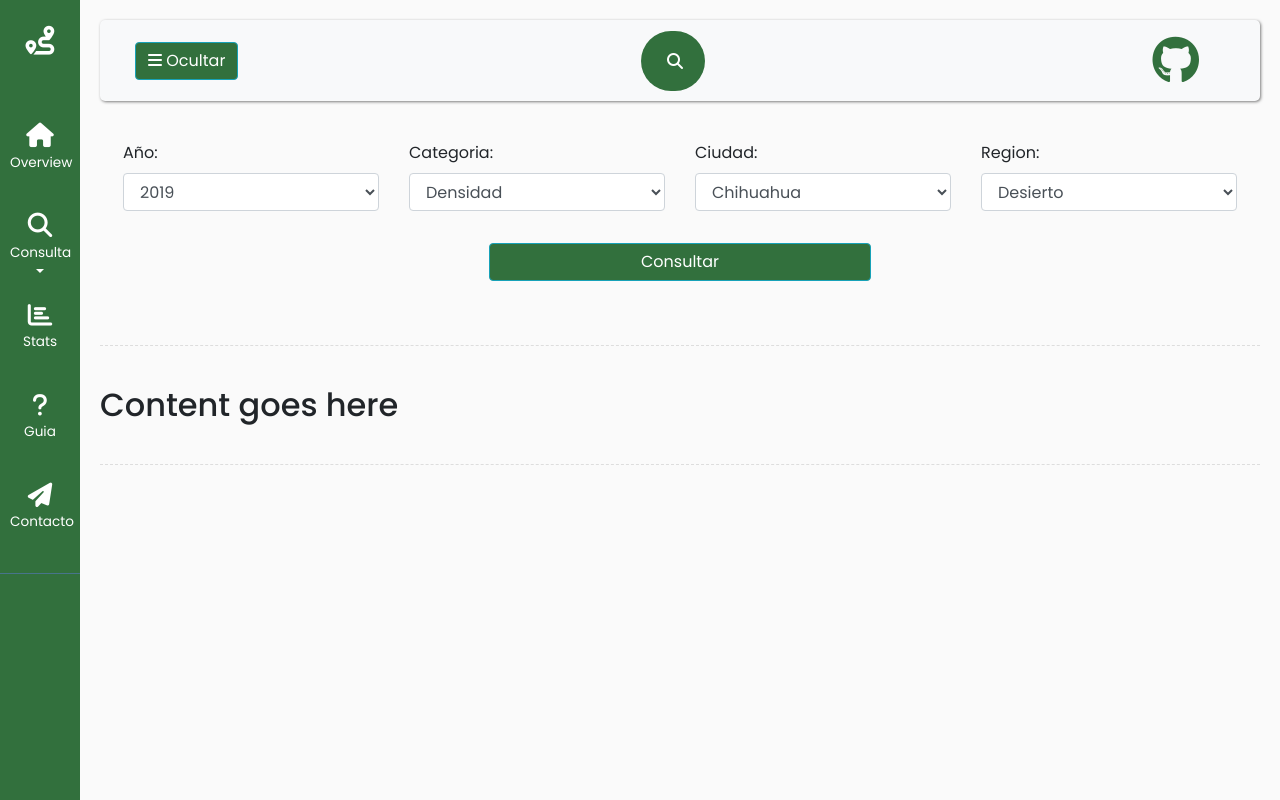
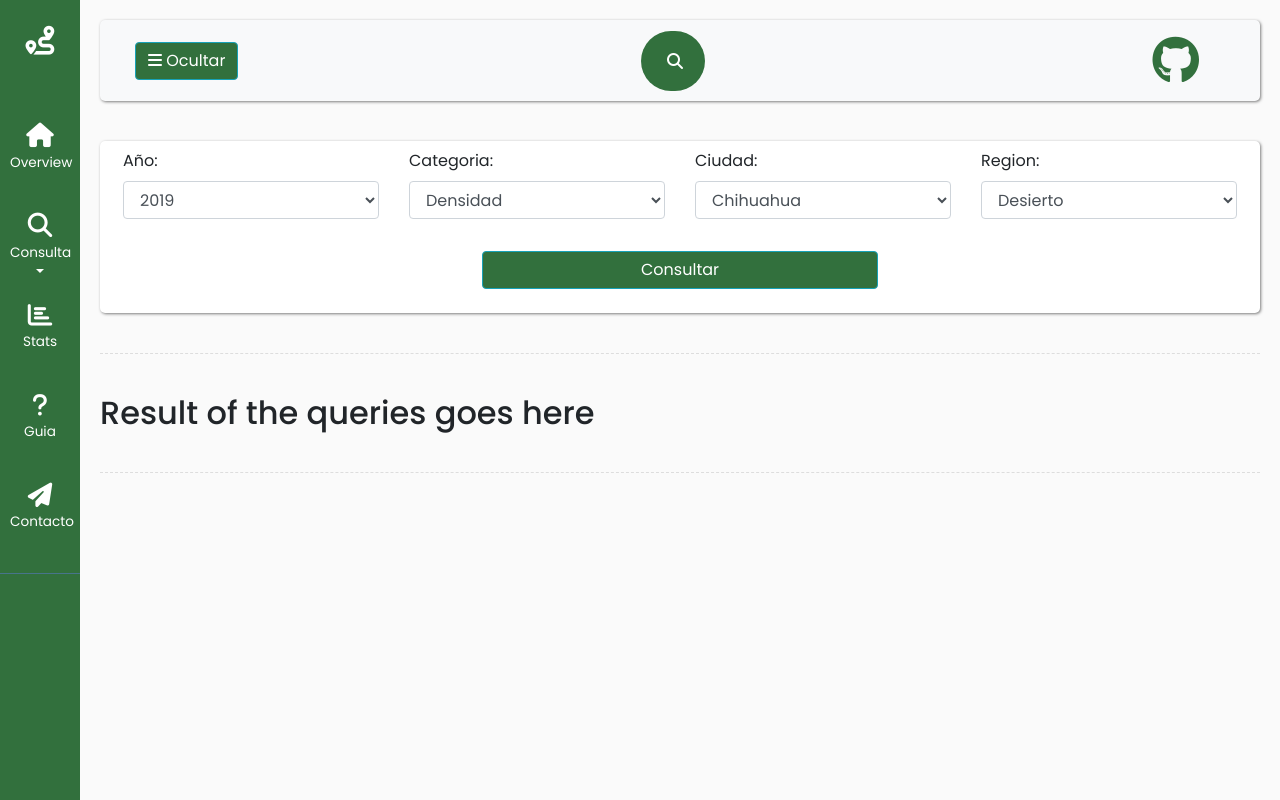
Before and after one commit to DanielLimasP/tourism-info-frontend, a Vue app: page / in a window 1280 px wide. Built offline with nearby package versions, Linux system fonts and the light colour scheme.

Commit message:
Redefined the view

```diff
--- a/public/assets/css/style.css
+++ b/public/assets/css/style.css
@@ -240,7 +240,7 @@ i.fa-github {
 
 .searchbar:hover > .search_input{
     padding: 0 10px;
-    width: 450px;
+    width: 300px;
     caret-color: #fff;
     transition: width 0.4s linear;
 }
@@ -267,6 +267,15 @@ i.fa-github {
     color:white;
     text-decoration:none;
 }
+
+.card {
+    background: #fff;
+    border: none;
+    border-radius: 5px;
+    margin-bottom: 40px;
+    box-shadow: 1px 1px 3px rgba(0, 0, 0, 0.5);
+}
+
 
 /* ---------------------------------------------------
     MEDIAQUERIES
--- a/src/App.vue
+++ b/src/App.vue
@@ -3,8 +3,6 @@
     <!-- Page Content  -->
     <Sidebar />
     <div id="content">
-        <Nav />
-        <QueryForm />
         <Content />
     </div>
 </div>
@@ -12,17 +10,13 @@
 
 <script>
 import Sidebar from './components/Sidebar'
-import Nav from './components/Nav'
 import Content from './components/Content'
-import QueryForm from './components/QueryForm'
 
 export default {
     name: "App",
     components: {
         Sidebar,
-        Nav,
-        Content,
-        QueryForm
+        Content
     }
 };
 </script>
--- a/src/components/Content.vue
+++ b/src/components/Content.vue
@@ -1,15 +1,118 @@
 <template>
-<div class="line"></div>
-<h2>Content goes here</h2>
-<div class="line"></div>
+<div>
+    <nav class="navbar navbar-expand-lg navbar-light bg-light">
+        <div class="row container-fluid">
+            <div class="col-md-2 ml-1 mr-1">
+                <button type="button" id="sidebarCollapse" class="btn btn-info">
+                    <i class="fas fa-bars"></i> Ocultar
+                </button>
+                <button class="btn btn-dark d-inline-block d-lg-none ml-auto" type="button" data-toggle="collapse" data-target="#navbarSupportedContent" aria-controls="navbarSupportedContent" aria-expanded="false" aria-label="Toggle navigation">
+                    <i class="fas fa-align-justify"></i>
+                </button>
+            </div>
+            <div class="container col-md-8">
+                <div class="d-flex justify-content-center">
+                    <div class="searchbar">
+                        <input v-model="query" @keyup="searchBarQuery" class="search_input" type="text" name="" placeholder="Busqueda por ciudad o region">
+                        <a href="#" class="search_icon"><i class="fas fa-search"></i></a>
+                    </div>
+                </div>
+            </div>
+            <div class="collapse navbar-collapse col-md-2" id="navbarSupportedContent">
+                <ul class="nav navbar-nav ml-auto">
+                    <li class="nav-item">
+                        <a class="nav-link" href="#"><i class="fa fa-github fa-3x"></i></a>
+                    </li>
+                </ul>
+            </div>
+        </div>
+    </nav>
+    <div class="card">
+        <form action="#">
+            <div class="row m-2">
+                <div class="col-md-3">
+                    <label for="sel1">Año:</label>
+                    <select class="form-control" id="sel1">
+                        <option>2019</option>
+                        <option>2020</option>
+                    </select>
+                </div>
+                <div class="col-md-3">
+                    <label for="sel2">Categoria:</label>
+                    <select class="form-control" id="sel2">
+                        <option>Densidad</option>
+                        <option>Derrama</option>
+                    </select>
+                </div>
+                <div class="col-md-3">
+                    <label for="sel3">Ciudad:</label>
+                    <select class="form-control" id="sel3">
+                        <option>Chihuahua</option>
+                        <option>Juarez</option>
+                    </select>
+                </div>
+                <div class="col-md-3">
+                    <label for="sel4">Region:</label>
+                    <select class="form-control" id="sel4">
+                        <option>Desierto</option>
+                        <option>Arqueologica</option>
+                    </select>
+                </div>
+            </div>
+            <div class="row mt-2">
+                <button type="submit" class="btn btn-info mt-4 mb-4 col-md-4 mx-auto">Consultar</button>
+            </div>
+        </form>
+    </div>
+    <!-- Here we render the result of the queries -->
+    <Result />
+</div>
 </template>
 
 <script>
+import Result from './Result'
+
 export default {
-    name: "Content"
+    // Content component contains both the nav and the query form
+    // in order to generate the website content (charts or tables)
+    // based on the results of the queries
+    name: "Content",
+    components: {
+        Result
+    },
+    data() {
+        return {
+            query: ''
+        }
+    },
+    methods: {
+        async searchBarQuery() {
+            console.log(this.query)
+            let query_string = this.query.toString()
+            // Query Params
+            // ?year=2020&city=Juarez
+            let fetch_url = "http://96480e0e23a2.ngrok.io/info/query/?year=2020&wildcard=" + query_string
+
+            let query_result = await fetch(fetch_url, {
+                method: 'GET'
+            }).then(rawResponse => {
+                return rawResponse.json();
+            }).then(jsonResponse => {
+                //console.log(jsonResponse);
+                return jsonResponse
+            });
+            console.log(query_result)
+        }
+    }
 };
 </script>
 
 <style>
+i.fa-github {
+    color: #32703d;
+}
 
+i.fa-github:hover {
+    animation: vertical 5s infinite;
+}
 </style>
--- a/src/components/Nav.vue
+++ /dev/null
@@ -1,67 +0,0 @@
-<template>
-<nav class="navbar navbar-expand-lg navbar-light bg-light">
-    <div class="row container-fluid">
-        <div class="col-md-2 ml-1 mr-1">
-            <button type="button" id="sidebarCollapse" class="btn btn-info">
-                <i class="fas fa-bars"></i> Ocultar
-            </button>
-            <button class="btn btn-dark d-inline-block d-lg-none ml-auto" type="button" data-toggle="collapse" data-target="#navbarSupportedContent" aria-controls="navbarSupportedContent" aria-expanded="false" aria-label="Toggle navigation">
-                <i class="fas fa-align-justify"></i>
-            </button>
-        </div>
-        <div class="container col-md-8">
-            <div class="d-flex justify-content-center">
-                <div class="searchbar">
-                    <input v-model="query" @keyup="searchBarQuery" class="search_input" type="text" name="" placeholder="Busqueda por ciudad o region">
-                    <a href="#" class="search_icon"><i class="fas fa-search"></i></a>
-                </div>
-            </div>
-        </div>
-        <div class="collapse navbar-collapse col-md-2" id="navbarSupportedContent">
-            <ul class="nav navbar-nav ml-auto">
-                <li class="nav-item">
-                    <a class="nav-link" href="#"><i class="fa fa-github fa-3x"></i></a>
-                </li>
-            </ul>
-        </div>
-    </div>
-</nav>
-</template>
-
-<script>
-export default {
-    name: "Nav",
-    data() {
-        return {
-            query: ''
-        }
-    },
-    methods: {
-        async searchBarQuery() {
-            console.log(this.query)
-            let query_string = this.query.toString()
-            // Query Params
-            // ?year=2020&city=Juarez
-            let fetch_url = "https://8e11265de0cf.ngrok.io/info/query/?year=2020&wildcard=" + query_string
-
-            await fetch(fetch_url, {
-                method: 'GET'
-            }).then(rawResponse => {
-                return rawResponse.json();
-            }).then(jsonResponse => {
-                console.log(jsonResponse);
-            });
-        }
-    }
-};
-</script>
-
-<style>
-i.fa-github {
-    color: #32703d;
-}
-
-i.fa-github:hover {
-    animation: vertical 5s infinite;
-}
-</style>
--- a/src/components/QueryForm.vue
+++ /dev/null
@@ -1,50 +0,0 @@
-<template>
-<form action="#">
-    <div class="row m-2">
-        <div class="col-md-3">
-            <label for="sel1">Año:</label>
-            <select class="form-control" id="sel1">
-                <option>2019</option>
-                <option>2020</option>
-            </select>
-        </div>
-        <div class="col-md-3">
-            <label for="sel1">Categoria:</label>
-            <select class="form-control" id="sel1">
-                <option>Densidad</option>
-                <option>Derrama</option>
-            </select>
-        </div>
-        <div class="col-md-3">
-            <label for="sel1">Ciudad:</label>
-            <select class="form-control" id="sel1">
-                <option>Chihuahua</option>
-                <option>Juarez</option>
-            </select>
-        </div>
-        <div class="col-md-3">
-            <label for="sel1">Region:</label>
-            <select class="form-control" id="sel1">
-                <option>Desierto</option>
-                <option>Arqueologica</option>
-            </select>
-        </div>
-    </div>
-    <div class="row m-2">
-        <button type="submit" class="btn btn-info mt-4 mb-4 col-md-4 mx-auto">Consultar</button>
-    </div>
-</form>
-</template>
-
-<script>
-export default {
-    name: "QueryForm",
-    components: {
-
-    }
-};
-</script>
-
-<style>
-
-</style>
--- /dev/null
+++ b/src/components/Result.vue
@@ -0,0 +1,15 @@
+<template>
+<div class="line"></div>
+<h2>Result of the queries goes here</h2>
+<div class="line"></div>
+</template>
+
+<script>
+export default {
+    name: "Result"
+};
+</script>
+
+<style>
+
+</style>
```
